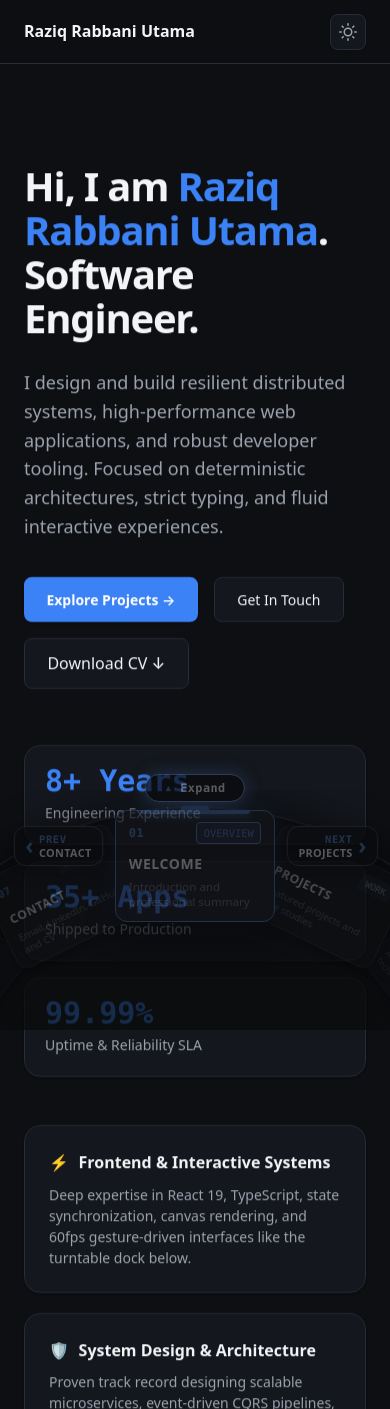
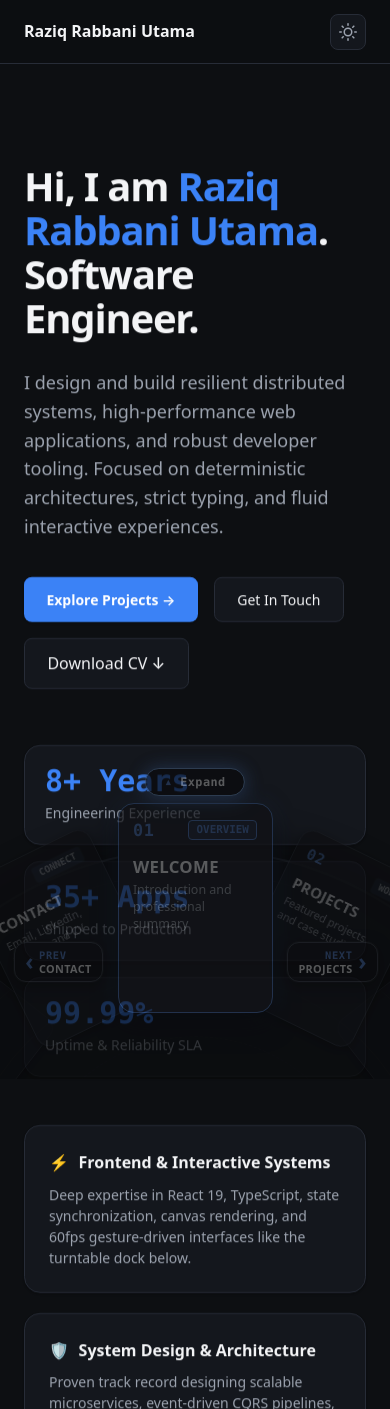
Before and after one commit to razeequtama/portfolio-website, a React (Vite) app: page / in a window 390 px wide. Shown: the top 1409 px of the page. Built offline with nearby package versions, Linux system fonts and the light colour scheme.

Commit message:
Change the turntable next and prev buttons positions

```diff
--- a/src/components/turntable/TurntableCard.tsx
+++ b/src/components/turntable/TurntableCard.tsx
@@ -47,13 +47,17 @@ export const TurntableCard: React.FC<TurntableCardProps> = ({
           }
         }}
       >
-        {isActive && <div className="card-active-accent-bar" aria-hidden="true" />}
+        {/* Card Header: Number & Category Badge */}
         <div className="turntable-card-header">
           <span className="card-number">{section.number}</span>
           <span className="card-badge">{section.badge}</span>
         </div>
-        <div className="card-title">{section.title}</div>
-        <div className="card-subtitle">{section.subtitle}</div>
+
+        {/* Card Body: Clean, Large Title & Expanded Subtitle */}
+        <div className="turntable-card-body">
+          <div className="card-title">{section.title}</div>
+          <div className="card-subtitle">{section.subtitle}</div>
+        </div>
       </article>
     </div>
   );
--- a/src/components/turntable/TurntableDock.tsx
+++ b/src/components/turntable/TurntableDock.tsx
@@ -16,9 +16,10 @@ export const TurntableDock: React.FC<TurntableDockProps> = ({
   onNext,
   onPrev,
 }) => {
-  // Desktop hover state & Mobile/Tablet explicit expand state
+  // Desktop hover state, explicit expand state, and manual collapse override
   const [isHovered, setIsHovered] = useState<boolean>(false);
   const [isExpanded, setIsExpanded] = useState<boolean>(false);
+  const [isManuallyCollapsed, setIsManuallyCollapsed] = useState<boolean>(false);
 
   const hoverTimeoutRef = useRef<number | null>(null);
   const dockRef = useRef<HTMLElement>(null);
@@ -31,7 +32,8 @@ export const TurntableDock: React.FC<TurntableDockProps> = ({
   const touchStartYRef = useRef<number | null>(null);
   const touchStartXRef = useRef<number | null>(null);
 
-  const isDockOpen = isHovered || isExpanded;
+  // Dock is open if either hovered or explicitly expanded, unless manually collapsed
+  const isDockOpen = !isManuallyCollapsed && (isHovered || isExpanded);
 
   // Global keyboard navigation: ArrowLeft (prev) and ArrowRight (next)
   useEffect(() => {
@@ -94,14 +96,43 @@ export const TurntableDock: React.FC<TurntableDockProps> = ({
       clearTimeout(hoverTimeoutRef.current);
       hoverTimeoutRef.current = null;
     }
-    setIsHovered(true);
+    // Only expand on hover if user hasn't explicitly clicked Collapse during this hover
+    if (!isManuallyCollapsed) {
+      setIsHovered(true);
+    }
   };
 
   const handleMouseLeave = () => {
     hoverTimeoutRef.current = window.setTimeout(() => {
       setIsHovered(false);
+      setIsExpanded(false);
+      setIsManuallyCollapsed(false); // Reset manual collapse lock when cursor leaves
     }, 180);
   };
+
+  // Explicit Collapse handler (works on both desktop and mobile/tablet)
+  const handleCollapse = useCallback((e?: React.MouseEvent) => {
+    if (e) {
+      e.stopPropagation();
+    }
+    setIsManuallyCollapsed(true);
+    setIsExpanded(false);
+    setIsHovered(false);
+    // Blur button so activeElement focus doesn't keep dock open
+    if (document.activeElement instanceof HTMLElement) {
+      document.activeElement.blur();
+    }
+  }, []);
+
+  // Explicit Expand handler (works on both desktop and mobile/tablet)
+  const handleExpand = useCallback((e?: React.MouseEvent) => {
+    if (e) {
+      e.stopPropagation();
+    }
+    setIsManuallyCollapsed(false);
+    setIsExpanded(true);
+    setIsHovered(true);
+  }, []);
 
   // Mobile & Tablet Drag-Up to Expand and Drag-Down to Collapse
   const handleTouchStart = (e: React.TouchEvent) => {
@@ -121,14 +152,13 @@ export const TurntableDock: React.FC<TurntableDockProps> = ({
     // When peeking: Dragging up expands the disc
     if (!isDockOpen) {
       if (deltaY < -20 && Math.abs(deltaY) > deltaX) {
-        setIsExpanded(true);
+        handleExpand();
         touchStartYRef.current = null;
       }
     } else {
       // When expanded: Swiping down from top handle collapses it
       if (deltaY > 40 && Math.abs(deltaY) > deltaX * 1.5) {
-        setIsExpanded(false);
-        setIsHovered(false);
+        handleCollapse();
         touchStartYRef.current = null;
       }
     }
@@ -138,10 +168,6 @@ export const TurntableDock: React.FC<TurntableDockProps> = ({
     touchStartYRef.current = null;
     touchStartXRef.current = null;
   };
-
-  const toggleExpand = useCallback(() => {
-    setIsExpanded((prev) => !prev);
-  }, []);
 
   // Section metadata for previous and next cards
   const totalCards = portfolioSections.length;
@@ -156,7 +182,11 @@ export const TurntableDock: React.FC<TurntableDockProps> = ({
       className={`turntable-dock ${isDockOpen ? 'is-focused' : 'is-unfocused'}`}
       onMouseEnter={handleMouseEnter}
       onMouseLeave={handleMouseLeave}
-      onFocusCapture={handleMouseEnter}
+      onFocusCapture={() => {
+        if (!isManuallyCollapsed) {
+          handleMouseEnter();
+        }
+      }}
       onBlurCapture={(e) => {
         if (!e.currentTarget.contains(e.relatedTarget)) {
           handleMouseLeave();
@@ -169,13 +199,13 @@ export const TurntableDock: React.FC<TurntableDockProps> = ({
       role="region"
       aria-roledescription="turntable-dock"
     >
-      {/* Mobile & Tablet Expand / Collapse Control Pill */}
+      {/* Expand / Collapse Control Pill (Desktop, Tablet, & Mobile) */}
       <div className="dock-mobile-control-bar">
         {!isDockOpen ? (
           <button
             type="button"
             className="touch-expand-pill"
-            onClick={toggleExpand}
+            onClick={handleExpand}
             aria-label="Expand turntable dock"
           >
             <span className="expand-pill-arrow" aria-hidden="true">
@@ -187,7 +217,7 @@ export const TurntableDock: React.FC<TurntableDockProps> = ({
           <button
             type="button"
             className="touch-collapse-pill"
-            onClick={toggleExpand}
+            onClick={handleCollapse}
             aria-label="Collapse turntable dock"
           >
             <span>Collapse</span>
@@ -202,9 +232,9 @@ export const TurntableDock: React.FC<TurntableDockProps> = ({
       <div
         className="turntable-viewport"
         onClick={() => {
-          // If peeking on mobile, tapping anywhere on the peeking disc expands it
+          // If peeking, clicking/tapping anywhere on the peeking disc expands it
           if (!isDockOpen) {
-            setIsExpanded(true);
+            handleExpand();
           }
         }}
       >
--- a/src/components/turntable/TurntableWheel.tsx
+++ b/src/components/turntable/TurntableWheel.tsx
@@ -159,8 +159,6 @@ export const TurntableWheel: React.FC<TurntableWheelProps> = ({
         <div className="disc-center-hub" />
       </div>
 
-      {/* Apex indicator mark */}
-      <div className="disc-apex-indicator" />
 
       {/* Radially Mounted Carousel Cards */}
       <div className="turntable-cards-layer">
--- a/src/styles/global.css
+++ b/src/styles/global.css
@@ -69,7 +69,19 @@ textarea:focus-visible {
   width: 100%;
   max-width: 1100px;
   margin: 0 auto;
-  padding: 5.5rem 1.5rem 320px 1.5rem; /* 320px bottom padding to clear the circular turntable dock */
+  padding: 5.5rem 1.5rem 400px 1.5rem; /* bottom padding to clear the circular turntable dock */
+}
+
+@media (max-width: 1024px) {
+  .main-viewport {
+    padding-bottom: 350px;
+  }
+}
+
+@media (max-width: 640px) {
+  .main-viewport {
+    padding-bottom: 310px;
+  }
 }
 
 /* Subtle, polished page entrance transition */
--- a/src/styles/turntable.css
+++ b/src/styles/turntable.css
@@ -22,25 +22,17 @@
   opacity: 1;
 }
 
-/* Desktop hover expand support */
-@media (hover: hover) and (pointer: fine) {
-  .turntable-dock:hover {
-    transform: translateY(0);
-    filter: brightness(1) grayscale(0);
-    opacity: 1;
-  }
-}
 
-/* Unfocused / Peeking State: Peeks 1/5 (~64px desktop, ~54px mobile), darkened with clear unfocused sign */
+/* Unfocused / Peeking State: Peeks 1/5 (~78px desktop, ~60px mobile), darkened with clear unfocused sign */
 .turntable-dock.is-unfocused {
-  transform: translateY(calc(100% - 64px));
+  transform: translateY(calc(100% - 78px));
   filter: brightness(0.48) grayscale(0.4);
   opacity: 0.72;
 }
 
 @media (max-width: 640px) {
   .turntable-dock.is-unfocused {
-    transform: translateY(calc(100% - 54px));
+    transform: translateY(calc(100% - 60px));
   }
 }
 
@@ -105,18 +97,20 @@
   pointer-events: auto;
   display: inline-flex;
   align-items: center;
-  gap: 0.4rem;
-  padding: 0.28rem 0.95rem;
+  gap: 0.45rem;
+  padding: 0.35rem 1.05rem;
   background-color: var(--bg-surface);
   border: 1px solid var(--border-strong);
   color: var(--text-secondary);
   border-radius: var(--radius-full);
   font-family: var(--font-mono);
-  font-size: 0.7rem;
-  font-weight: 600;
-  box-shadow: 0 2px 10px rgba(0, 0, 0, 0.35);
+  font-size: 0.74rem;
+  font-weight: 700;
+  letter-spacing: 0.03em;
+  box-shadow: 0 4px 14px rgba(0, 0, 0, 0.4), 0 0 0 1px rgba(255, 255, 255, 0.05);
   cursor: pointer;
-  transition: all 0.2s ease;
+  transition: all 0.2s cubic-bezier(0.16, 1, 0.3, 1);
+  user-select: none;
 }
 
 .touch-collapse-pill:hover,
@@ -124,11 +118,14 @@
   background-color: var(--bg-surface-hover);
   color: var(--text-primary);
   border-color: var(--accent-color);
+  transform: translateY(-1px) scale(1.03);
+  box-shadow: 0 6px 18px rgba(0, 0, 0, 0.5), 0 0 12px var(--accent-light);
 }
 
 .collapse-pill-arrow {
-  font-size: 0.8rem;
+  font-size: 0.82rem;
   line-height: 1;
+  color: var(--accent-color);
 }
 
 /* Viewport for Half-Disk Turntable: TRANSPARENT (NO full-width rectangular background) */
@@ -136,7 +133,7 @@
   position: relative;
   width: 100%;
   max-width: 1080px;
-  height: 320px;
+  height: 385px;
   overflow: hidden;
   background: transparent;
   border: none;
@@ -147,20 +144,20 @@
 
 @media (max-width: 1024px) {
   .turntable-viewport {
-    height: 280px;
+    height: 340px;
   }
 }
 
 @media (max-width: 640px) {
   .turntable-viewport {
-    height: 240px;
+    height: 295px;
   }
 }
 
-/* Next / Prev Controls Situated Snugly on the Sides of the Active Card */
+/* Next / Prev Controls Situated Snugly on the Sides: ~1/4 of the card from below */
 .disc-flanking-controls {
   position: absolute;
-  top: 36px;
+  top: 218px;
   left: 0;
   right: 0;
   height: 0;
@@ -173,7 +170,7 @@
   display: inline-flex;
   align-items: center;
   gap: 0.55rem;
-  padding: 0.45rem 0.95rem;
+  padding: 0.5rem 1rem;
   background-color: var(--bg-surface);
   border: 1px solid var(--border-strong);
   border-radius: var(--radius-lg);
@@ -197,20 +194,35 @@
   transform: translateY(0) scale(0.96);
 }
 
-/* Flanking positions: directly beside the active card without being far away */
+/* Flanking positions: comfortably hugging the large 80% card */
 .flank-prev {
   position: absolute;
-  right: calc(50% + 115px);
+  right: calc(50% + 125px);
   top: 0;
 }
 
 .flank-next {
   position: absolute;
-  left: calc(50% + 115px);
+  left: calc(50% + 125px);
   top: 0;
 }
 
-@media (max-width: 768px) {
+@media (max-width: 1024px) {
+  .disc-flanking-controls {
+    top: 182px;
+  }
+  .flank-prev {
+    right: calc(50% + 108px);
+  }
+  .flank-next {
+    left: calc(50% + 108px);
+  }
+}
+
+@media (max-width: 640px) {
+  .disc-flanking-controls {
+    top: 158px;
+  }
   .flank-prev {
     right: calc(50% + 92px);
   }
@@ -269,7 +281,7 @@
 /* Turntable Disc Wheel Container */
 .turntable-wheel-container {
   position: absolute;
-  top: 24px;
+  top: 78px;
   left: 50%;
   width: var(--turntable-diameter-desktop);
   height: var(--turntable-diameter-desktop);
@@ -286,7 +298,7 @@
 
 @media (max-width: 1024px) {
   .turntable-wheel-container {
-    top: 20px;
+    top: 72px;
     width: var(--turntable-diameter-tablet);
     height: var(--turntable-diameter-tablet);
     margin-left: calc(var(--turntable-diameter-tablet) / -2);
@@ -295,7 +307,7 @@
 
 @media (max-width: 640px) {
   .turntable-wheel-container {
-    top: 16px;
+    top: 64px;
     width: var(--turntable-diameter-mobile);
     height: var(--turntable-diameter-mobile);
     margin-left: calc(var(--turntable-diameter-mobile) / -2);
@@ -346,20 +358,6 @@
   box-shadow: inset 0 2px 6px rgba(0, 0, 0, 0.4);
 }
 
-/* Top Arc Apex Indicator */
-.disc-apex-indicator {
-  position: absolute;
-  top: 0;
-  left: 50%;
-  transform: translateX(-50%);
-  width: 28px;
-  height: 6px;
-  background-color: var(--accent-color);
-  border-radius: var(--radius-full);
-  box-shadow: 0 0 12px var(--accent-color);
-  z-index: 5;
-}
-
 /* Radial Card Layer */
 .turntable-cards-layer {
   position: absolute;
@@ -379,22 +377,22 @@
   will-change: transform;
 }
 
-/* Turntable Card Component */
+/* === 80% SPACE PORTRAIT RECTANGULAR TURNTABLE CARD === */
 .turntable-card {
   position: absolute;
   top: 0;
   left: 0;
-  width: 195px;
-  height: 132px;
-  margin-left: -97.5px;
-  margin-top: -66px;
+  width: 205px;
+  height: 275px; /* Occupies ~80% of turntable space while extending slightly outwards */
+  margin-left: -102.5px;
+  margin-top: -137.5px;
   background-color: var(--turntable-card-bg);
   border: 1px solid var(--turntable-card-border);
-  border-radius: var(--radius-lg);
-  padding: 0.9rem 1rem;
+  border-radius: var(--radius-xl);
+  padding: 1.4rem 1.25rem;
   display: flex;
   flex-direction: column;
-  justify-content: space-between;
+  justify-content: flex-start;
   text-align: left;
   box-shadow: var(--shadow-md);
   pointer-events: auto;
@@ -406,76 +404,80 @@
   touch-action: none;
 }
 
+@media (max-width: 1024px) {
+  .turntable-card {
+    width: 180px;
+    height: 240px;
+    margin-left: -90px;
+    margin-top: -120px;
+    padding: 1.2rem 1.05rem;
+  }
+}
+
 @media (max-width: 640px) {
   .turntable-card {
-    width: 160px;
-    height: 112px;
-    margin-left: -80px;
-    margin-top: -56px;
-    padding: 0.7rem 0.8rem;
+    width: 155px;
+    height: 210px;
+    margin-left: -77.5px;
+    margin-top: -105px;
+    padding: 1rem 0.9rem;
   }
 }
 
 .turntable-card:hover {
   border-color: var(--border-strong);
   background-color: var(--bg-surface-hover);
-  transform: scale(1.03);
+  transform: scale(1.025);
 }
 
-/* Active Card Highlight & Animation */
+/* Active Card Highlight & Spring Animation */
 .turntable-card.is-active {
   background-color: var(--turntable-card-active-bg);
   border-color: var(--accent-color);
-  box-shadow: var(--shadow-lg), 0 0 22px rgba(59, 130, 246, 0.3);
+  box-shadow: var(--shadow-lg), 0 0 26px rgba(59, 130, 246, 0.32);
   animation: activeCardPop 0.4s cubic-bezier(0.34, 1.56, 0.64, 1);
 }
 
 @keyframes activeCardPop {
   0% {
-    transform: scale(0.96);
+    transform: scale(0.97);
   }
   60% {
-    transform: scale(1.04);
+    transform: scale(1.03);
   }
   100% {
     transform: scale(1);
   }
 }
 
-.card-active-accent-bar {
-  position: absolute;
-  top: 0;
-  left: 15%;
-  right: 15%;
-  height: 3px;
-  border-radius: 0 0 3px 3px;
-  background: var(--accent-color);
-  box-shadow: 0 0 8px var(--accent-color);
-}
-
+/* Card Header: Prominent Number & Category Badge (Clean, No circles) */
 .turntable-card-header {
   display: flex;
   align-items: center;
   justify-content: space-between;
+  margin-bottom: 0.5rem;
 }
 
 .card-number {
   font-family: var(--font-mono);
-  font-size: var(--text-xs);
-  font-weight: 700;
+  font-size: 1.35rem;
+  font-weight: 800;
   color: var(--accent-color);
   letter-spacing: 0.05em;
+  line-height: 1;
 }
 
 .card-badge {
   font-family: var(--font-mono);
-  font-size: 0.65rem;
-  padding: 0.1rem 0.4rem;
+  font-size: 0.76rem;
+  font-weight: 700;
+  padding: 0.22rem 0.6rem;
   border-radius: var(--radius-sm);
   background-color: var(--accent-light);
   color: var(--text-secondary);
   border: 1px solid var(--border-subtle);
   text-transform: uppercase;
+  line-height: 1.2;
 }
 
 .turntable-card.is-active .card-badge {
@@ -483,23 +485,64 @@
   border-color: var(--accent-color);
 }
 
+/* Card Body: Large, Bold Typography */
+.turntable-card-body {
+  display: flex;
+  flex-direction: column;
+  margin-top: 0.5rem;
+}
+
 .card-title {
-  font-size: var(--text-sm);
-  font-weight: 700;
+  font-size: 1.38rem;
+  font-weight: 800;
   color: var(--text-primary);
-  margin-top: 0.3rem;
-  letter-spacing: 0.04em;
+  letter-spacing: 0.02em;
+  line-height: 1.25;
+  margin-bottom: 0.6rem;
   white-space: nowrap;
   overflow: hidden;
   text-overflow: ellipsis;
 }
 
 .card-subtitle {
-  font-size: 0.72rem;
-  color: var(--text-muted);
-  line-height: 1.3;
+  font-size: 0.92rem;
+  color: var(--text-secondary);
+  line-height: 1.5;
   display: -webkit-box;
-  -webkit-line-clamp: 2;
+  -webkit-line-clamp: 4;
   -webkit-box-orient: vertical;
   overflow: hidden;
 }
+
+@media (max-width: 1024px) {
+  .card-number {
+    font-size: 1.2rem;
+  }
+  .card-title {
+    font-size: 1.22rem;
+  }
+  .card-subtitle {
+    font-size: 0.85rem;
+    line-height: 1.45;
+    -webkit-line-clamp: 3;
+  }
+}
+
+@media (max-width: 640px) {
+  .card-number {
+    font-size: 1.05rem;
+  }
+  .card-badge {
+    font-size: 0.68rem;
+    padding: 0.15rem 0.45rem;
+  }
+  .card-title {
+    font-size: 1.05rem;
+    margin-bottom: 0.35rem;
+  }
+  .card-subtitle {
+    font-size: 0.78rem;
+    line-height: 1.35;
+    -webkit-line-clamp: 3;
+  }
+}
--- a/src/styles/variables.css
+++ b/src/styles/variables.css
@@ -37,9 +37,9 @@
   --radius-full: 9999px;
 
   /* Turntable Dimensions */
-  --turntable-height-desktop: 320px;
-  --turntable-height-tablet: 280px;
-  --turntable-height-mobile: 240px;
+  --turntable-height-desktop: 385px;
+  --turntable-height-tablet: 340px;
+  --turntable-height-mobile: 295px;
   --turntable-diameter-desktop: 1000px;
   --turntable-diameter-tablet: 860px;
   --turntable-diameter-mobile: 720px;
```
